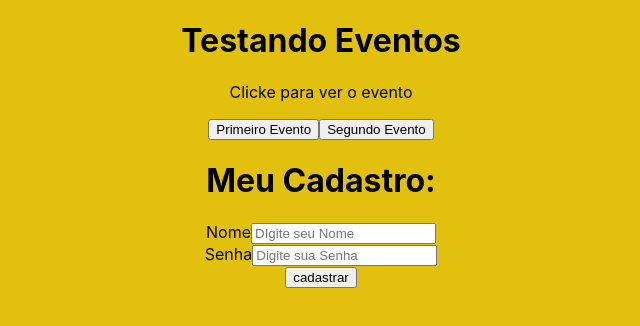
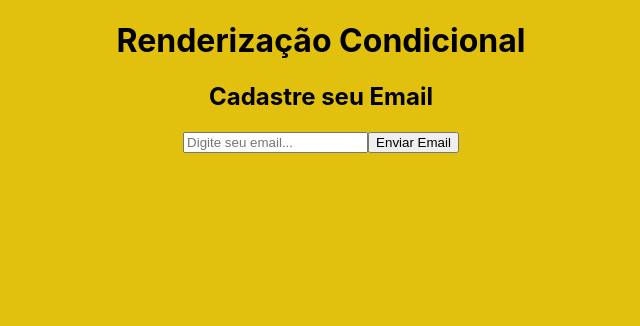
Before and after one commit to Udiel-Oliveira/Cots, a React (Create React App) app: page / in a window 1280 px wide. Shown: the top 326 px of the page, without its empty margins (319-959 px from the left). Built offline with nearby package versions, Linux system fonts and the light colour scheme.

Commit message:
Renderização Condicional

```diff
--- a/src/App.js
+++ b/src/App.js
@@ -1,6 +1,5 @@
 import './App.css';
-import Evento from './components/Eevnto';
-import Form from './components/Form';
+import Condicional from './components/Condicional';
 
 function App() {
 
@@ -8,9 +7,8 @@
 
 return (
   <div className="App">
-    <h1>Testando Eventos</h1>
-    <Evento/>
-    <Form/>
+    <h1>Renderização Condicional</h1>
+    <Condicional/>
   </div>
 );
 }
--- /dev/null
+++ b/src/components/Condicional.js
@@ -0,0 +1,36 @@
+import { useState } from "react"
+
+function Condicional() {
+    const [email, setEmail] = useState()
+    const [userEmail, setUserEmail] = useState()
+
+    function enviarEmail(e) {
+        e.preventDefault()
+        setUserEmail(email)
+        console.log(userEmail)
+    }
+    function limparEmail(e) {
+        setUserEmail('')
+    }
+
+
+    return (
+        <div>
+            <h2>Cadastre seu Email</h2>
+            <form>
+                <input type="email"
+                placeholder="Digite seu email..."
+                onChange={(e) => setEmail(e.target.value)} />
+                <button onClick={enviarEmail}>Enviar Email</button>
+                {userEmail && (
+                    <div>
+                        <p>O e-mail do usuario é: {userEmail}</p>
+                        <button onClick={limparEmail}>Limpar</button>
+                    </div>
+                )}
+            </form>
+        </div>
+    )
+}
+
+export default Condicional
```
